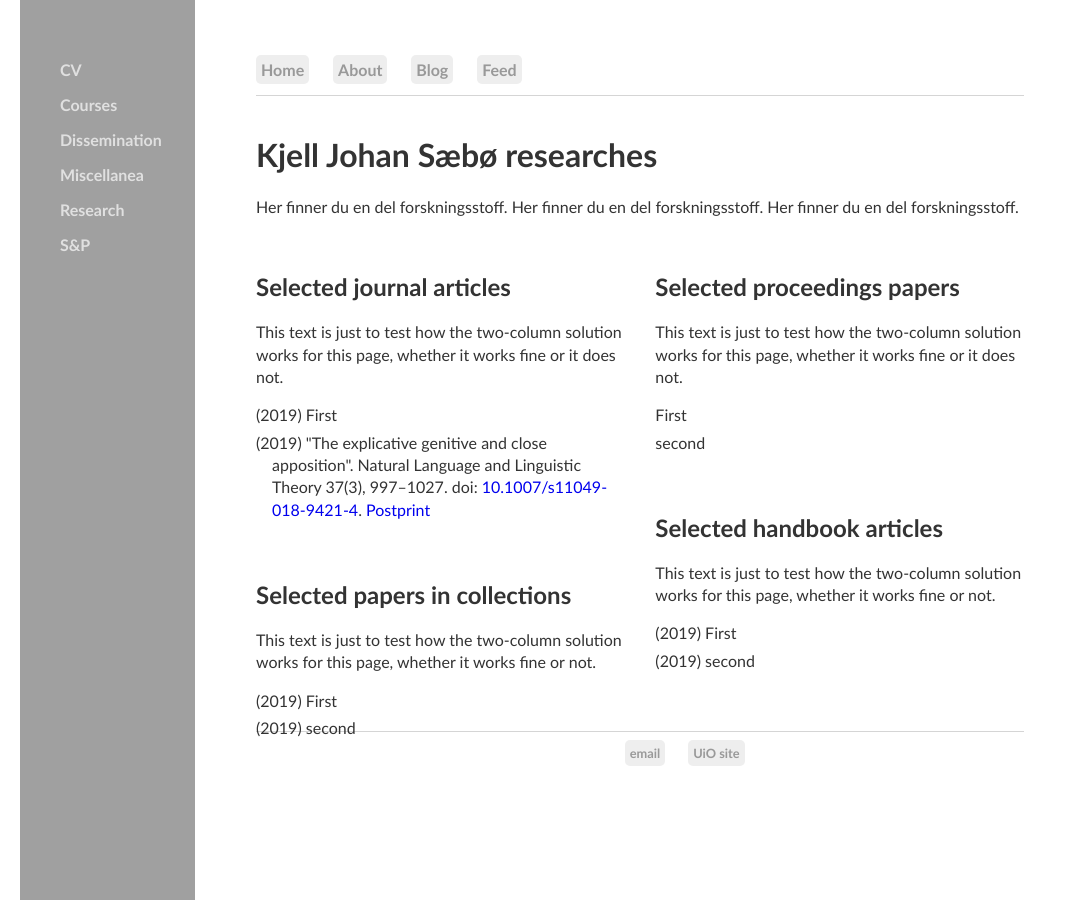
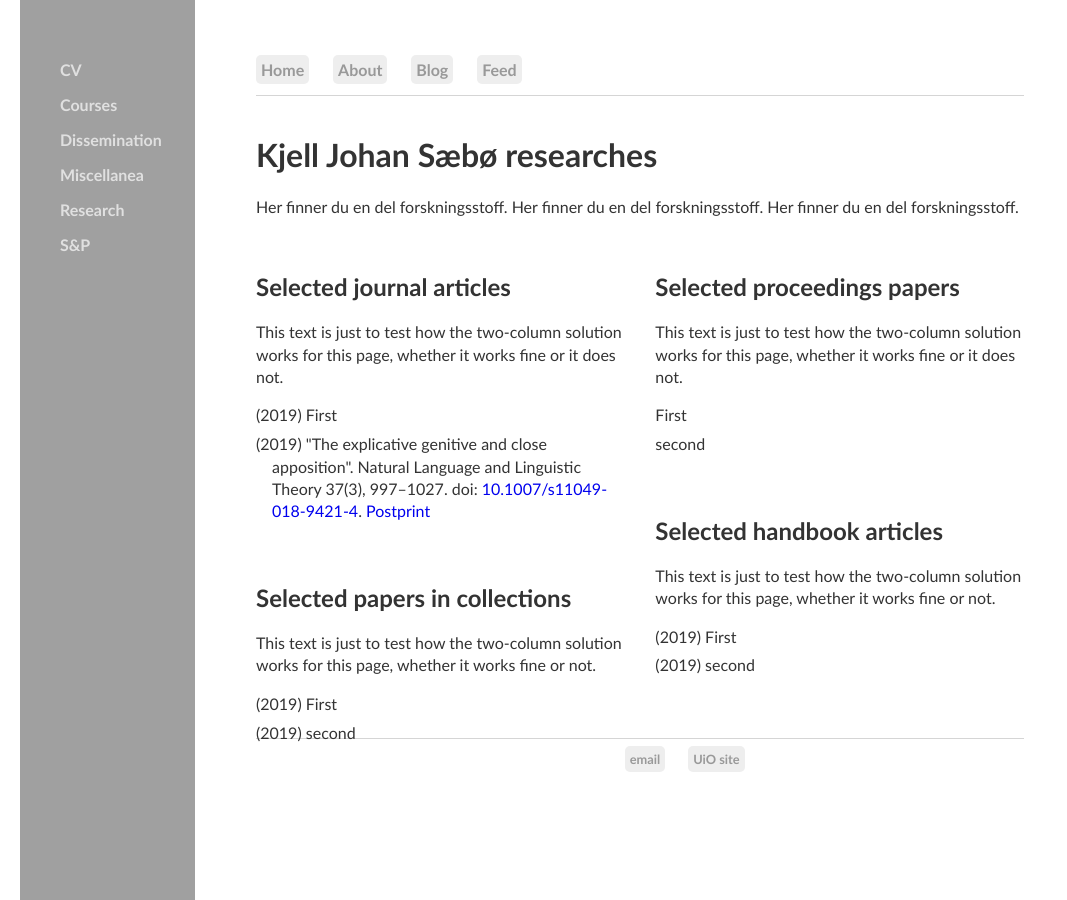
Before and after one commit to kjelljs/kjelljs.github.io, a Jekyll site: the page built from research/index.html, in a window 1280 px wide. Shown: the whole page, without its empty margins (0-1067 px from the left). Built offline with Jekyll 4.4.1, drawn with Linux system fonts in a browser that asks for light colours.

Commit message:
Update main.css

```diff
--- a/css/main.css
+++ b/css/main.css
@@ -75,7 +75,7 @@ nav a:hover, footer a:hover {
     margin-left:1em;
 }
 #pubs li {
-  padding-bottom: .3em;
+  padding-bottom: .4em;
 }
 h1 {
     font-size: 2em;
```
